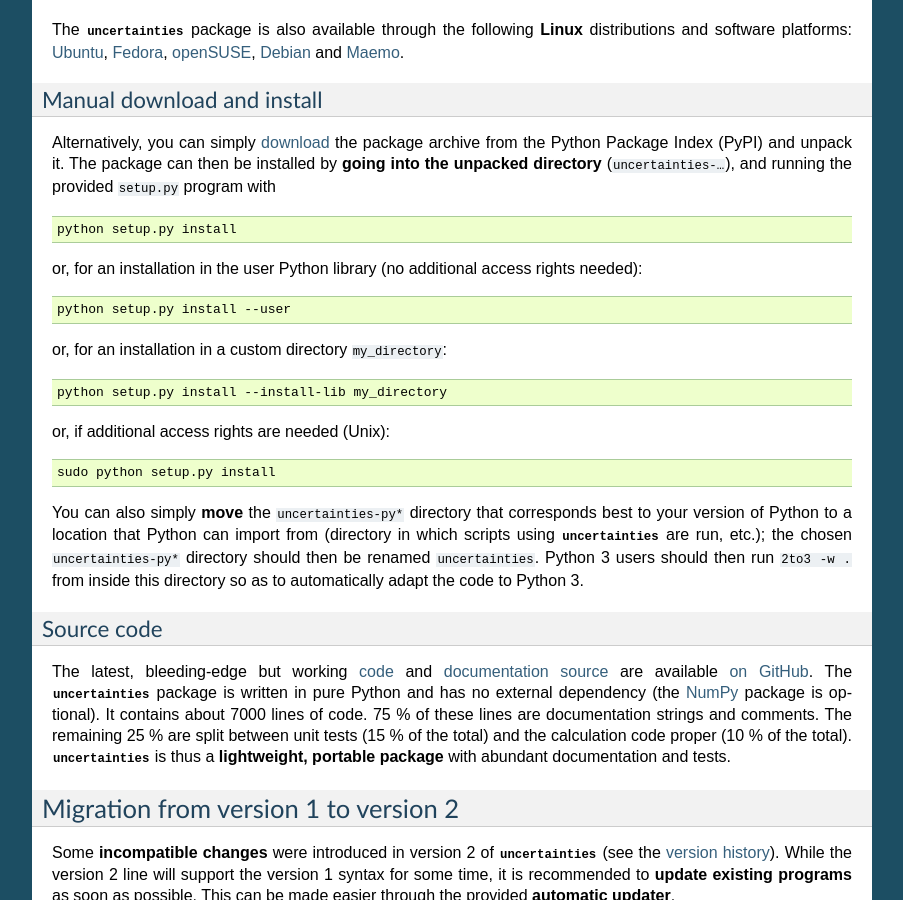
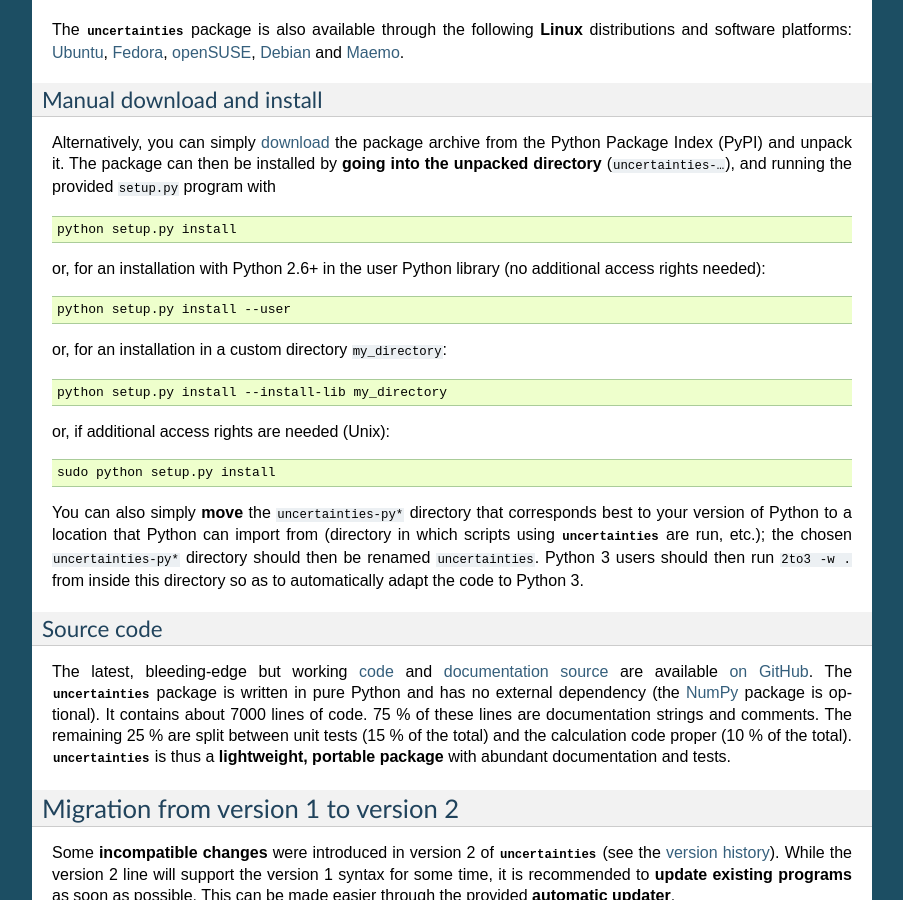
Before and after one commit to lmfit/uncertainties, a Sphinx documentation site: the page built from doc/index.rst, in a window 1280 px wide and 900 px high, scrolled down 2506 px. Shown: the whole window, without its empty margins (198-1101 px from the left). Built offline with Sphinx 7.4.7, drawn with Linux system fonts in a browser that asks for light colours; the version number is read from the project's files by our own code.

Commit message:
Added missing minimum version for the setup.py install --user option.

```diff
--- a/doc/index.rst
+++ b/doc/index.rst
@@ -178,8 +178,8 @@ program with
 
    python setup.py install
 
-or, for an installation in the user Python library (no additional access
-rights needed):
+or, for an installation with Python 2.6+ in the user Python library
+(no additional access rights needed):
 
 .. code-block:: sh
 
```
